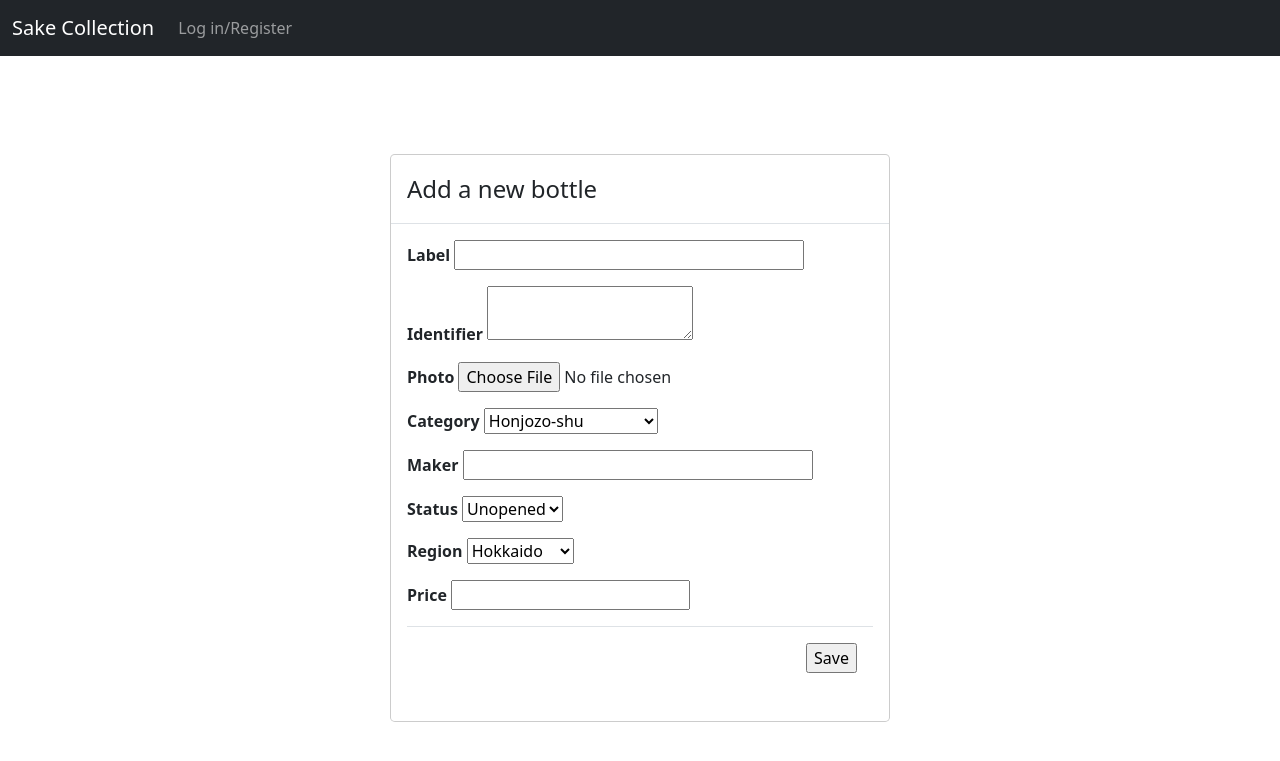
After one commit to mirei-ikushima/flask-sake-project, a Flask app: template app/templates/new_bottle.html in a window 1280 px wide. The commit adds this page. Shown: the top 761 px of the page. Run offline with Flask 2, Linux system fonts and the light colour scheme; the template is opened without the code that fills it: values that come from a table or form of the project are taken from there, others are empty; some libraries are stand-ins or nearby versions.

Commit message:
'Ninth commit: Updated my models.py due to an aspect I had overlooked earlier. Main changes were the creation of a template for the form to add an item to your collection and the individual collection page template, which will probably need further work.'

```diff
--- a/app/auth/views.py
+++ b/app/auth/views.py
@@ -20,7 +20,7 @@ def register():
                    user.email, user=user)
         return redirect(url_for("auth.login"))
 
-    title = "Register a new account"
+    title = "Register"
     return render_template("auth/register.html",
                            reg_form=reg_form,
                            title=title)
@@ -33,7 +33,8 @@ def login():
         user = User.query.filter_by(name=login_form.username.data).first()
         if user is not None and user.verify_password(login_form.password.data):
             login_user(user, login_form.remember.data)
-            return redirect(url_for("main.index"))
+            return redirect(url_for("main.collection",
+                                    name=user.username))
         else:
             flash("Incorrect username or password")
 
--- a/app/main/forms.py
+++ b/app/main/forms.py
@@ -1,7 +1,7 @@
 from flask_wtf import FlaskForm
 from flask_wtf.file import FileField, FileAllowed
 from wtforms import StringField, SelectField, TextAreaField, DecimalField, SubmitField
-from wtforms.validators import InputRequired
+from wtforms.validators import InputRequired, Optional
 
 region_choices = ['Hokkaido', 'Aomori', 'Iwate', 'Miyagi', 'Akita', 'Yamagata', 'Fukushima', 'Ibaraki', 'Tochigi',
                   'Gunma', 'Saitama', 'Chiba', 'Tokyo', 'Kanagawa', 'Niigata', 'Toyama', 'Ishikawa', 'Fukui',
@@ -12,7 +12,7 @@ region_choices = ['Hokkaido', 'Aomori', 'Iwate', 'Miyagi', 'Akita', 'Yamagata',
 
 class NewBottleForm(FlaskForm):
     label = StringField('Label', validators=[InputRequired()])
-    identifier = TextAreaField("Identifier", validators=[InputRequired()])
+    identifier = TextAreaField("Identifier")
     photo = FileField('Photo', validators=[FileAllowed(['png', 'jpeg', 'jpg', 'gif'], 'Incorrect file format')])
     category = SelectField('Category', choices=["Honjozo-shu", "Junmai-shu", "Ginjo-shu", "Junmai Ginjo-shu",
                                                 "Daiginjo-shu", "Junmai Daiginjo-shu"], validators=[InputRequired()])
--- a/app/models.py
+++ b/app/models.py
@@ -1,5 +1,5 @@
 from . import db
-from flask_login import UserMixin, current_user
+from flask_login import UserMixin
 from . import login_manager
 from werkzeug.security import generate_password_hash, check_password_hash
 
@@ -16,6 +16,7 @@ class User(UserMixin, db.Model):
     username = db.Column(db.String(255))
     email = db.Column(db.String(255), index=True, unique=True)
     password_hash = db.Column(db.String(255))
+    bottles = db.relationship('Bottle', backref='user', lazy='dynamic')
 
     @property
     def password(self):
@@ -38,6 +39,7 @@ class Bottle(db.Model):
     id = db.Column(db.Integer, primary_key=True)
     label = db.Column(db.String)
     identifier = db.Column(db.String)
+    photo = db.Column(db.String)
     category = db.Column(db.String)
     maker = db.Column(db.String)
     status = db.Column(db.String)
--- a/app/templates/auth/login.html
+++ b/app/templates/auth/login.html
@@ -1,8 +1,4 @@
 {% extends 'base.html' %}
-
-{% block header %}
-<h1>Log In</h1>
-{% endblock %}
 
 {% block content %}
 <main class="container">
--- a/app/templates/auth/register.html
+++ b/app/templates/auth/register.html
@@ -1,8 +1,4 @@
 {% extends 'base.html' %}
-
-{% block header %}
-<h1>{% block title %}Register{% endblock %}</h1>
-{% endblock %}
 
 {% block content %}
 <main class="container">
--- a/app/templates/base.html
+++ b/app/templates/base.html
@@ -5,7 +5,6 @@
 <body>
 {% block content %}{% endblock %}
 </body>
-<script src="{{ url_for('static',filename='js/navbar.js') }}"></script>
 <script src="https://code.jquery.com/jquery-3.6.0.min.js"
         integrity="sha256-/xUj+3OJU5yExlq6GSYGSHk7tPXikynS7ogEvDej/m4="
         crossorigin="anonymous"></script>
--- a/app/templates/navbar.html
+++ b/app/templates/navbar.html
@@ -25,8 +25,19 @@
                 <div class="collapse navbar-collapse" id="navbarSupportedContent">
                     <ul class="navbar-nav mr-auto">
                         <li class="nav-item">
+                            {% if current_user.is_anonymous %}
                             <a class="nav-link" href="{{ url_for('auth.login') }}">Log in/Register</a>
+                            {% else %}
+                            <a class="nav-link" href="{{ url_for('auth.logout') }}">Log out</a>
+                            {% endif %}
                         </li>
+                        {% if not current_user.is_anonymous %}
+                        <li class="nav-item">
+                            <a class="nav-link" href="{{ url_for('main.collection, name=current_user.username') }}">
+                                Your Collection
+                            </a>
+                        </li>
+                        {% endif %}
                     </ul>
                 </div>
             </div>
--- /dev/null
+++ b/app/templates/new_bottle.html
@@ -0,0 +1,69 @@
+{% extends 'base.html' %}
+
+{% block content %}
+<main id="main" class="container">
+    <div class="modal-dialog">
+        <div class="modal-content">
+            <form method="post" enctype="multipart/form-data">
+                {{ form.csrf_token }}
+                <div class="modal-header">
+                    <h4 class="modal-title">Add a new bottle</h4>
+                </div>
+                <div class="modal-body">
+                    <div class="mb-3">
+                        <strong>
+                            {{ bottle_form.label.label }}
+                        </strong>
+                        {{ bottle_form.label(size=32) }}
+                    </div>
+                    <div class="mb-3">
+                        <strong>
+                            {{ bottle_form.identifier.label }}
+                        </strong>
+                        {{ bottle_form.identifier(size=32) }}
+                    </div>
+                    <div class="mb-3">
+                        <strong>
+                            {{ bottle_form.photo.label }}
+                        </strong>
+                        {{ bottle_form.photo }}
+                    </div>
+                    <div class="mb-3">
+                        <strong>
+                            {{ bottle_form.category.label }}
+                        </strong>
+                        {{ bottle_form.category }}
+                    </div>
+                    <div class="mb-3">
+                        <strong>
+                            {{ bottle_form.maker.label }}
+                        </strong>
+                        {{ bottle_form.maker(size=32) }}
+                    </div>
+                    <div class="mb-3">
+                        <strong>
+                            {{ bottle_form.status.label }}
+                        </strong>
+                        {{ bottle_form.status }}
+                    </div>
+                    <div class="mb-3">
+                        <strong>
+                            {{ bottle_form.region.label }}
+                        </strong>
+                        {{ bottle_form.region }}
+                    </div>
+                    <div class="mb-3">
+                        <strong>
+                            {{ bottle_form.price.label }}
+                        </strong>
+                        {{ bottle_form.price }}
+                    </div>
+                    <div class="modal-footer">
+                        <input type="submit" value="Save">
+                    </div>
+                </div>
+            </form>
+        </div>
+    </div>
+</main>
+{% endblock %}
```
Also changed, not shown: app/main/views.py (+12 -12 lines), app/templates/collection.html (added, +46 -0 lines).
